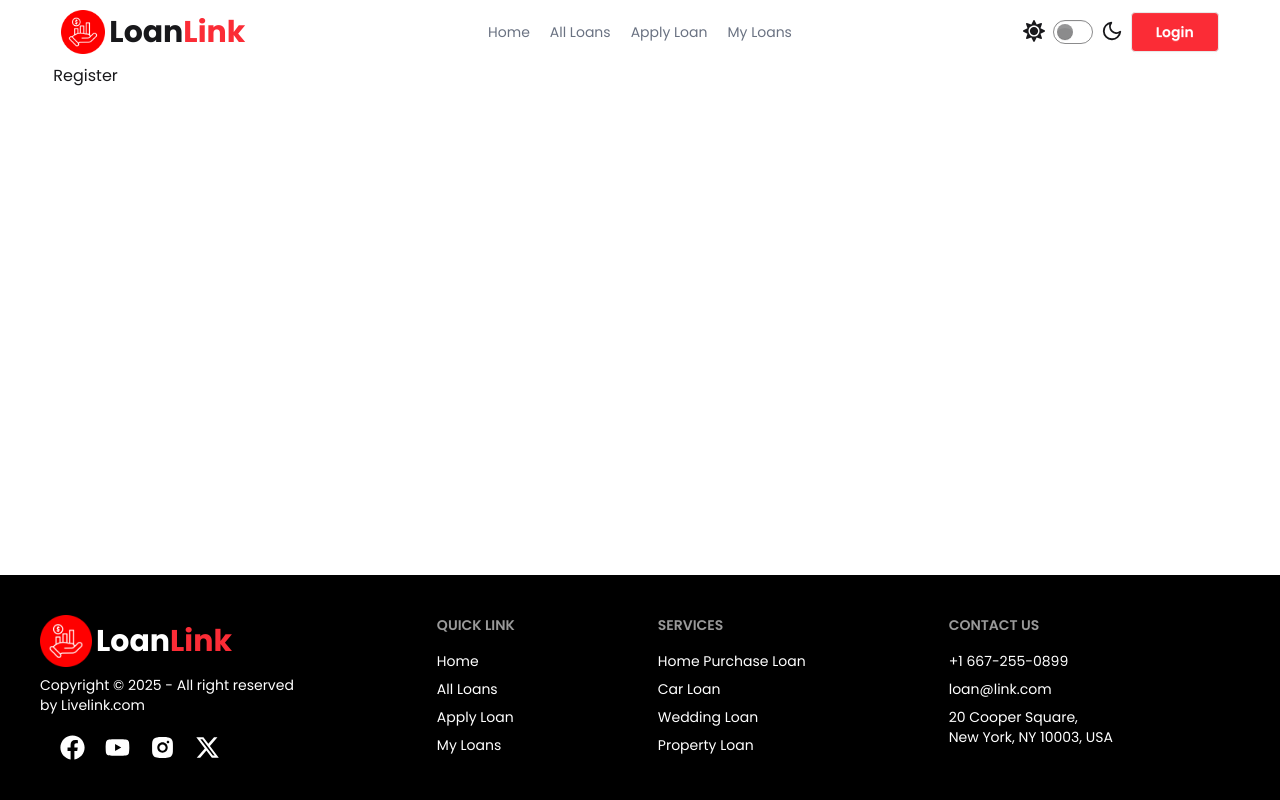
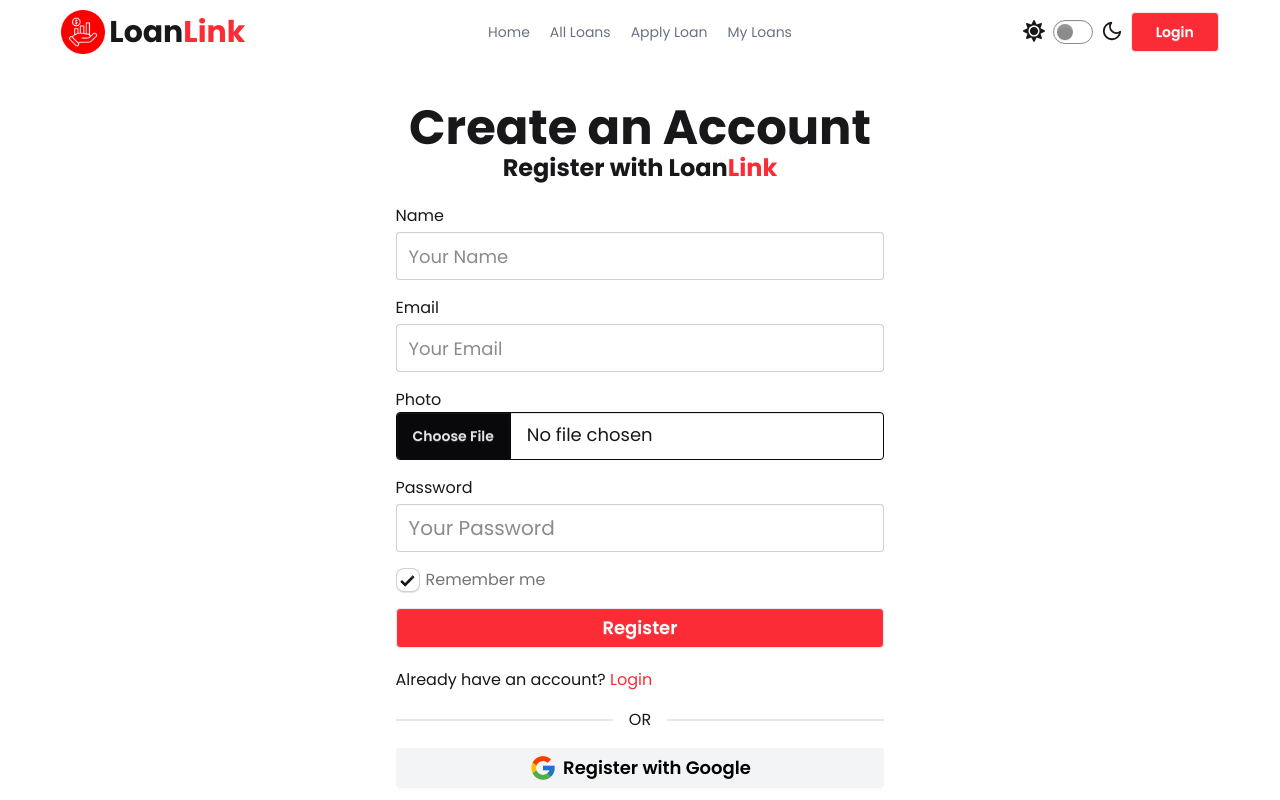
Before and after one commit to Sehabulislam/Loanlink_client, a React (Vite) app: page /register in a window 1280 px wide. Shown: the top 800 px of the page. Built offline with nearby package versions, Linux system fonts and the light colour scheme.

Commit message:
added the login and register page

```diff
--- a/src/pages/Auth/Login.jsx
+++ b/src/pages/Auth/Login.jsx
@@ -1,11 +1,92 @@
-import React from 'react';
+import React from "react";
+import { useForm } from "react-hook-form";
+import { FcGoogle } from "react-icons/fc";
+import { Link } from "react-router";
 
 const Login = () => {
-    return (
-        <div>
-            <h2>Login</h2>
-        </div>
-    );
+    const {register,errors} = useForm()
+    const handleSubmit =()=>{
+        console.log('jfvdkanjkdf');
+    }
+  return (
+      <div className="flex w-10/12 lg:w-11/12 mx-auto">
+          <div className="full lg:max-w-4xl mx-auto space-y-5 lg:py-10">
+            <div className="text-center">
+              <h1 className="text-4xl md:text-5xl font-bold">Welcome Back</h1>
+              <h1 className="text-2xl font-bold">Login with Loan<span className="text-red-500">Link</span></h1>
+
+            </div>
+            <form onSubmit={handleSubmit('handleLogin')} className="space-y-4">
+              <div>
+                <label>Email</label>
+                <input
+                  type="email"
+                  {...register("email", { required: true })}
+                  placeholder="Your Email"
+                  className="w-full input md:input-lg mt-1 "
+                />
+                {/* {errors.email?.type === "required" && (
+                  <p className="text-red-500">Email is required</p>
+                )} */}
+              </div>
+              <div>
+                <label>Password</label>
+                <input
+                  type="password"
+                  placeholder="Your Password"
+                  {...register("password", {
+                    required: true,
+                    minLength: 6,
+                    pattern:
+                      /^(?=.*[A-Z])(?=.*[a-z])(?=.*\d)(?=.*[@$!%*?&#^()\-_=+{}[\]|:;"'<>,./?]).{6,}$/,
+                  })}
+                  className="w-full input md:input-lg md:text-xl mt-1 "
+                />
+                {/* {errors.password?.type === "required" && (
+                  <p className="text-red-500">Password is required</p>
+                )}
+                {errors.password?.type === "minLength" && (
+                  <p className="text-red-500">
+                    Password must be 6 characters or longer.
+                  </p>
+                )}
+                {errors.password?.type === "pattern" && (
+                  <p className="text-red-500">
+                    Password must contain at least 1 uppercase, 1 lowercase, 1
+                    number, 1 special character and be minimum 6 characters
+                    long.
+                  </p>
+                )} */}
+              </div>
+              <h1 className="underline text-red-500  ">Forget Password?</h1>
+              <button className="btn w-full text-lg bg-red-500 text-white">Login</button>
+            </form>
+            <h1>
+              Don’t have any account?{" "}
+              <Link
+                state={location.state}
+                to={"/register"}
+                className="text-red-500  hover:underline"
+              >
+                Register
+              </Link>
+            </h1>
+            <div className="divider">OR</div>
+            <button
+              onClick={'handleGoogleSignIn'}
+              className="btn bg-gray-100 border-none text-lg text-black border-[#e5e5e5] w-full p-5"
+            >
+              <FcGoogle size={28} />
+              Login with Google
+            </button>
+          </div>
+
+        {/* img
+        <div className="">
+          <img src={loginImg} alt="image" className="w-200 lg:mt-30" />
+        </div> */}
+      </div>
+  );
 };
 
 export default Login;
--- a/src/pages/Auth/Register.jsx
+++ b/src/pages/Auth/Register.jsx
@@ -1,11 +1,121 @@
-import React from 'react';
+import React from "react";
+import { useForm } from "react-hook-form";
+import { FcGoogle } from "react-icons/fc";
+import { Link } from "react-router";
 
 const Register = () => {
-    return (
-        <div>
-            <h2>Register</h2>
+  const { register, errors } = useForm();
+  const handleSubmit = () => {
+    console.log("jfvdkanjkdf");
+  };
+  return (
+    <div className="flex w-10/12 lg:w-11/12 mx-auto">
+      <div className="full lg:max-w-4xl mx-auto space-y-5 lg:py-10">
+        <div className="text-center">
+          <h1 className="text-4xl md:text-5xl font-bold">Create an Account</h1>
+          <h1 className="text-2xl font-bold">
+            Register with Loan<span className="text-red-500">Link</span>
+          </h1>
         </div>
-    );
+        <form onSubmit={handleSubmit("handleLogin")} className="space-y-4">
+           <div>
+                <label>Name</label>
+                <input
+                  type="text"
+                  {...register("name", { required: true })}
+                  placeholder="Your Name"
+                  className="w-full input md:input-lg mt-1 "
+                />
+                {/* {errors.name?.type === "required" && (
+                  <p className="text-red-500">Name is required</p>
+                )} */}
+              </div>
+              <div>
+                <label>Email</label>
+                <input
+                  type="email"
+                  {...register("email", { required: true })}
+                  placeholder="Your Email"
+                  className="w-full input md:input-lg mt-1 "
+                />
+                {/* {errors.email?.type === "required" && (
+                  <p className="text-red-500">Email is required</p>
+                )} */}
+              </div>
+              <div className="">
+                <label>Photo</label>
+                <input
+                  type="file"
+                  {...register("photo", { required: true })}
+                  className="file-input file-input-neutral w-full input-lg"
+                />
+                {/* {errors.photo?.type === "required" && (
+                  <p className="text-red-500">Photo is required</p>
+                )} */}
+              </div>
+          <div>
+            <label>Password</label>
+            <input
+              type="password"
+              placeholder="Your Password"
+              {...register("password", {
+                required: true,
+                minLength: 6,
+                pattern:
+                  /^(?=.*[A-Z])(?=.*[a-z])(?=.*\d)(?=.*[@$!%*?&#^()\-_=+{}[\]|:;"'<>,./?]).{6,}$/,
+              })}
+              className="w-full input md:input-lg md:text-xl mt-1 "
+            />
+            {/* {errors.password?.type === "required" && (
+                  <p className="text-red-500">Password is required</p>
+                )}
+                {errors.password?.type === "minLength" && (
+                  <p className="text-red-500">
+                    Password must be 6 characters or longer.
+                  </p>
+                )}
+                {errors.password?.type === "pattern" && (
+                  <p className="text-red-500">
+                    Password must contain at least 1 uppercase, 1 lowercase, 1
+                    number, 1 special character and be minimum 6 characters
+                    long.
+                  </p>
+                )} */}
+          </div>
+          <label className="label">
+            <input type="checkbox" defaultChecked className="checkbox" />
+            Remember me
+          </label>
+          <button className="btn w-full text-lg bg-red-500 text-white">
+            Register
+          </button>
+        </form>
+        <h1>
+          Already have an account?{" "}
+          <Link
+            state={location.state}
+            to={"/login"}
+            className="text-red-500  hover:underline"
+          >
+            Login
+          </Link>
+        </h1>
+        <div className="divider">OR</div>
+        <button
+          onClick={"handleGoogleSignIn"}
+          className="btn bg-gray-100 border-none text-lg text-black border-[#e5e5e5] w-full p-5"
+        >
+          <FcGoogle size={28} />
+          Register with Google
+        </button>
+      </div>
+
+      {/* img
+        <div className="">
+          <img src={loginImg} alt="image" className="w-200 lg:mt-30" />
+        </div> */}
+    </div>
+  );
 };
 
 export default Register;
```
